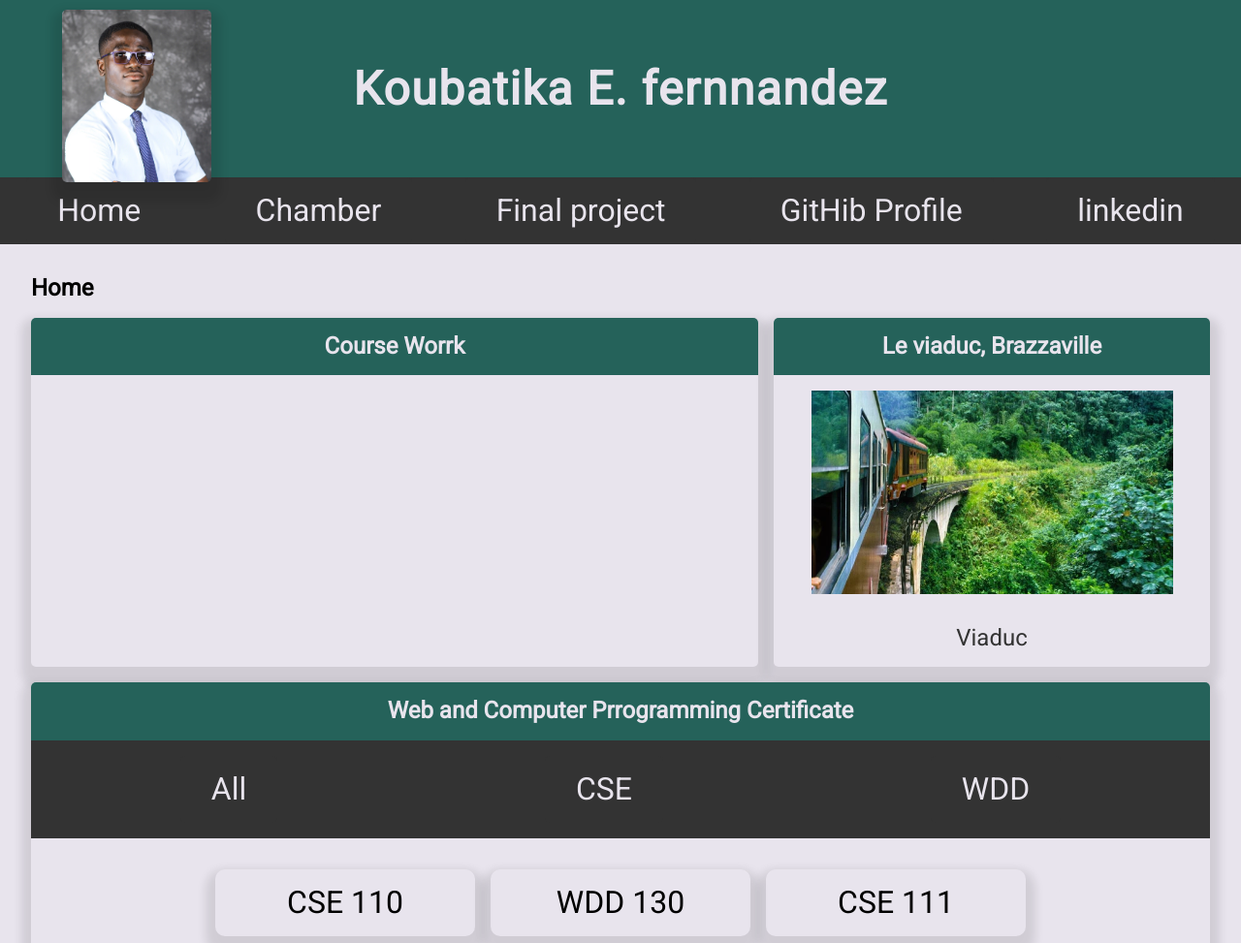
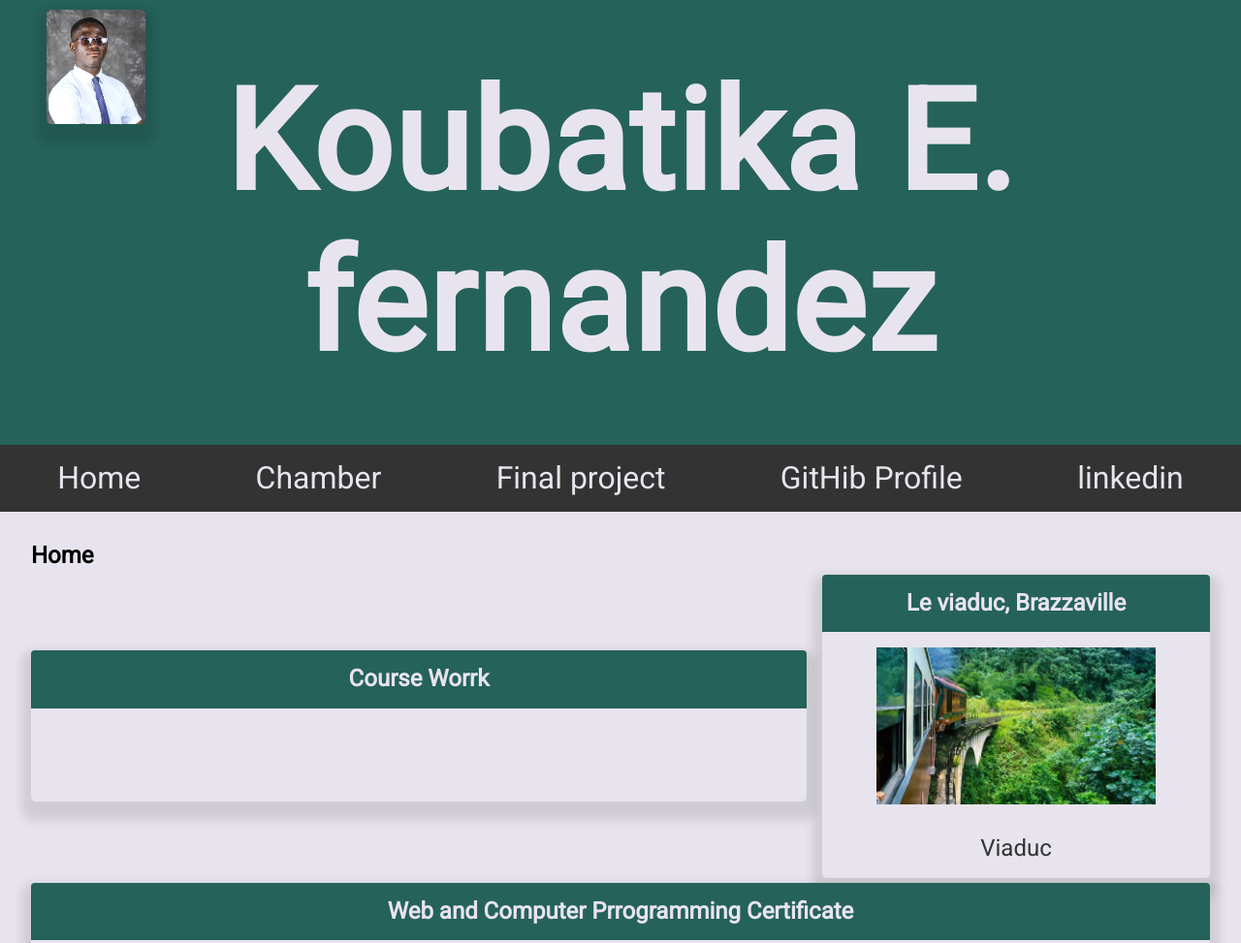
Before and after one commit to Elsykoubatika/wdd231, a plain HTML site: page index.html in a window 1280 px wide. Shown: the top 973 px of the page at 97% size. Drawn offline with Linux system fonts and the light colour scheme.

Commit message:
comlpeted

```diff
--- a/index.html
+++ b/index.html
@@ -8,8 +8,8 @@
         <title>WDD 131 – Dynamic Web Fundamentals - Koubatika ELsy Fernandez</title>
 
         <link rel="stylesheet" href="styles/normalize.css">
-
         <link rel="stylesheet" href="styles/base.css">
+        <link rel="stylesheet" href="styles/base-large.css">
 
         <!--Pour integrer du java scriptes-->
         <script src="scripts/getdates.js" defer></script>
@@ -24,10 +24,9 @@
 
     <body>
         <header>
-            <a id="menu" href="#"></a>
             <div class="header">
                 <img src="images/profil.webp" alt="Fernandez's picture">
-                <h1>Koubatika E. fernnandez</h1>
+                <h1>Koubatika E. fernandez</h1>
             </div>
             <a id="menu" href="#"></a>
             <nav class="menu">
@@ -59,7 +58,6 @@
             </div>
             <section class="card">
                 <h2>Web and Computer Prrogramming Certificate</h2>
-
                 <nav class="block">
                     <ul class="filterButton">
                         <li><button id="all">All</button></li>
--- a/scripts/getdates.js
+++ b/scripts/getdates.js
@@ -23,7 +23,7 @@ document.getElementById('currentyear').textContent = `${currentYear}`;
 document.getElementById("lastModified").textContent = `Last modified: ${formattedLastModified}`;
 
 // Store the selected elements that we are going to use. This is not required but a good practice with larger programs where the variable will be referenced more than once.
-const mainnav = document.querySelector('.filterButton')
+const mainnav = document.querySelector('.menu')
 const hambutton = document.querySelector('#menu');
 
 // Add a click event listender to the hamburger button and use a callback function that toggles the list element's list of classes.
--- /dev/null
+++ b/styles/base-large.css
@@ -0,0 +1,58 @@
+/* vues plus grandes/plus larges **************************/
+@media screen and (min-width: 640px) {
+
+    .menu {
+		display: flex;
+        justify-content: space-around;
+	}
+	.menu  li {
+		display: flex; /* change state in small view */
+	}
+	#menu {
+		display: none;
+	}
+
+    h1 {
+        font-size: 9rem;
+    }
+
+    header img {
+        width: 8%;
+        position: absolute;
+        display: flex;;
+    }
+
+    .temple {
+    display: grid;
+    grid-template-columns: repeat(auto-fit, minmax(200px, 1fr));
+    gap: 1rem;
+    margin: 0 auto;
+    padding: 2rem;
+}
+
+.grid  {
+    display: grid;
+    gap: 1rem;
+    grid-template-columns: 2fr 1fr;
+}
+.card, .carde {
+    width: 100%;
+    background-color: var(--secondary-color);
+    border-radius: 5px;
+    font-family: 'Roboto', sans-serif;
+    animation: fade 1s ease-in-out;
+}
+
+}
+
+
+@keyframes fade {
+    0% {
+        opacity: 0;
+    }
+
+    100% {
+        opacity: 1;
+    }
+
+}
--- a/styles/base.css
+++ b/styles/base.css
@@ -22,14 +22,13 @@ h1 {
     letter-spacing: 1.1pt;
     text-align: center;
     font-family: 'Roboto', sans-serif;
-    font-size: 3rem;
+    font-size: 2rem;
 }
 
 .menu {
-    background-color: var(--tertiary-color);
-    display: flex;
-    justify-content: space-around;
+    background-color: var(--tertiary-color);;
     list-style-type: none;
+    text-align: center;
 }
 
 button {
@@ -44,11 +43,21 @@ button {
 }
 .filterButton {
     display: flex;
-    justify-content: space-around;
+    gap: 1rem;
+    justify-content: center;
     list-style-type: none;
-    margin: 0;
     padding: 1rem;
+}
+
+.filterButton button {
     background-color: var(--tertiary-color);
+    color: var(--secondary-color);
+    border: none;
+    padding: 9px 3.5rem;
+    border-radius: 5px;
+    font-size: 1.5rem;
+    font-family: 'Roboto', sans-serif;
+    cursor: pointer;
 }
 
 nav button:hover {
@@ -60,14 +69,18 @@ nav button:hover {
 
 .grid  {
     display: flex;
-    gap: 1rem;
+    flex-direction: column;
+    justify-content: center;
+    align-items: center;
+    gap: 5px;
 }
 
 .content{
     padding: 2rem;
     display: flex;
     flex-direction: column;
-    gap: 1rem;
+    justify-content: center;
+    gap: 5px;
 }
 
 .card, .carde {
@@ -84,12 +97,11 @@ nav button:hover {
     font-family: 'Roboto', sans-serif;
     background-color: var(--primary-color);
     color: var(--secondary-color);
-    border-radius: 5px 5px 0 0;
+    border-radius: 4px 4px 0 0;
 }
 
 .carde img {
-    width: 90%;
-    height: auto;
+    width: 80%;
     padding: 1rem;
     margin: 0 auto;
     display: block;
@@ -103,15 +115,14 @@ nav button:hover {
 }
 
 .carde {
-    width: 60%;
+    width: 100%;
 }
 
 header img {
-    width: 12%;
-    height: auto;
+    width: 15%;
     position: absolute;
     top: 10px;
-    left: 4rem;
+    left: 3rem;
     box-shadow: 0 10px 10px 10px rgba(0, 0, 0, 0.1);
     border-radius: 5px;
 }
@@ -124,7 +135,6 @@ header img {
 
 .temple {
     display: grid;
-    grid-template-columns: repeat(auto-fit, minmax(200px, 1fr));
     gap: 1rem;
     margin: 0 auto;
     padding: 2rem;
@@ -133,12 +143,13 @@ header img {
 
 .temple-card li {
     list-style-type: none;
-    box-shadow: 0 10px 10px 10px rgba(0, 0, 0, 0.1);
     padding: 1rem;
     font-family: 'Roboto', sans-serif;
     text-align: center;
     font-size: 2rem;
     border-radius: 10px;
+    font-weight: 700;
+    border: #1310103c 3px solid;
 }
 
 
@@ -150,3 +161,24 @@ footer {
     padding: 1.5rem;
     font-family: 'Roboto', sans-serif;
 }
+
+#menu {
+	font-size: 4rem;
+	font-weight: 700;
+	text-decoration: none;
+	padding: 0.5rem 0.75rem;
+    color: var(--tertiary-color);
+    position: absolute;
+    top: 28px;
+    right: 4rem;
+}
+#menu::before {
+	content: "X";
+}
+.show button {
+	display: none;
+}
+
+#menu.show::before {
+	content: "≡";
+}
--- a/styles/base_large.css
+++ /dev/null
@@ -1,67 +0,0 @@
-/* vues plus grandes/plus larges **************************/
-@media screen and (min-width: 640px) {
-	nav {
-		display: flex;
-        justify-content: space-around;
-	}
-
-    h1 {
-        padding: 4rem;
-        color: var(--secondary-color);
-        background-color: var(--primary-color);
-        letter-spacing: 1.1pt;
-        text-align: center;
-        font-family: 'Roboto', sans-serif;
-        font-size: 3rem;
-    }
-
-    header img {
-        width: 12%;
-        height: auto;
-        position: absolute;
-        top: 10px;
-        left: 4rem;
-        box-shadow: 0 10px 10px 10px rgba(0, 0, 0, 0.1);
-        border-radius: 5px;
-    }
-
-	nav li {
-		flex: 1 1 100%;
-	}
-
-    .content {
-        flex: 1;
-        padding: 2rem;
-        max-width: 1200px;
-        margin: 0 auto;
-        width: 100%;
-    }
-}
-
-@media screen and (min-width: 780px) {
-	nav {
-		display: flex;
-        justify-content: space-around;
-	}
-
-	nav li {
-		flex: 1 1 100%;
-	}
-    header img {
-        width: 10%;
-        height: auto;
-        position: absolute;
-        left: 100px;
-        top: 10px;
-        box-shadow: 0 10px 10px 10px rgba(0, 0, 0, 0.1);
-        border-radius: 5px;
-    }
-
-    .content {
-        flex: 1;
-        padding: 2rem;
-        max-width: 1200px;
-        margin: 0 auto;
-        width: 100%;
-    }
-}
```
